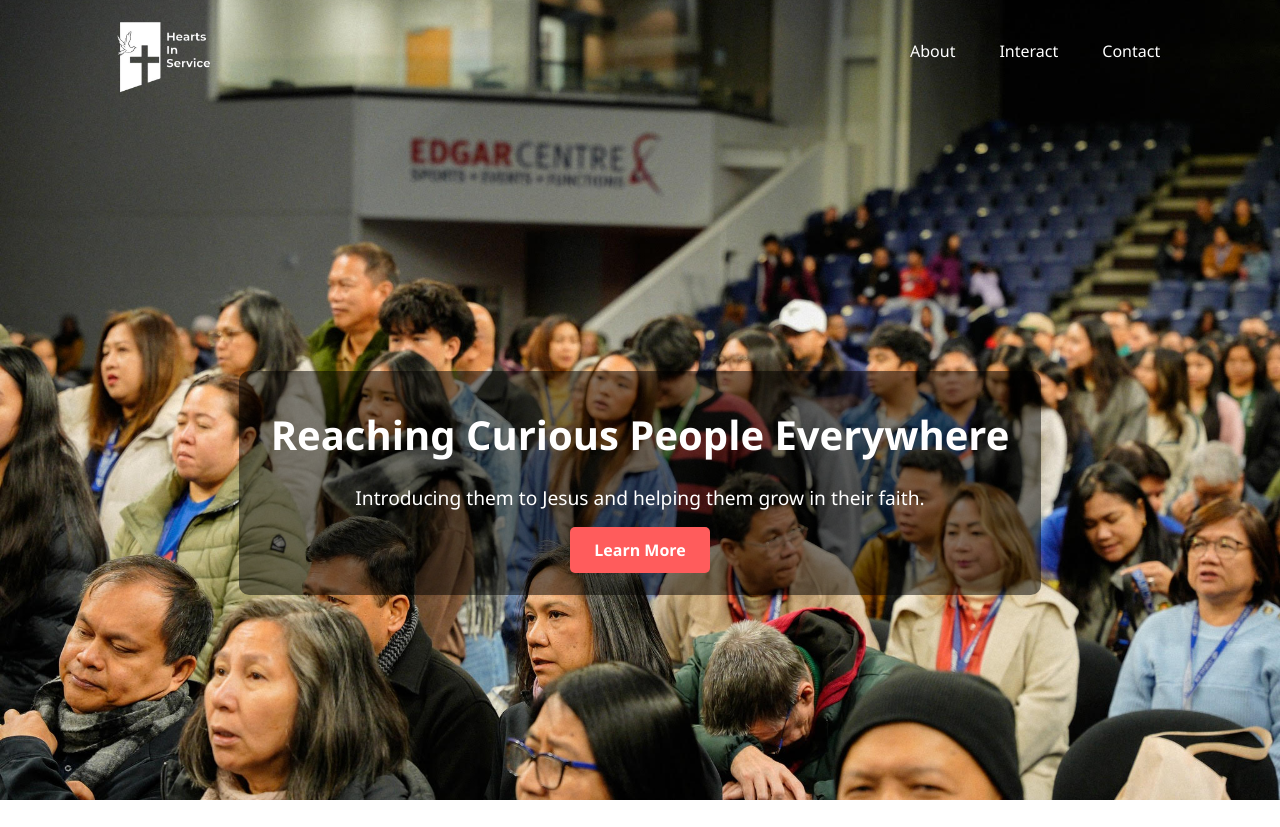
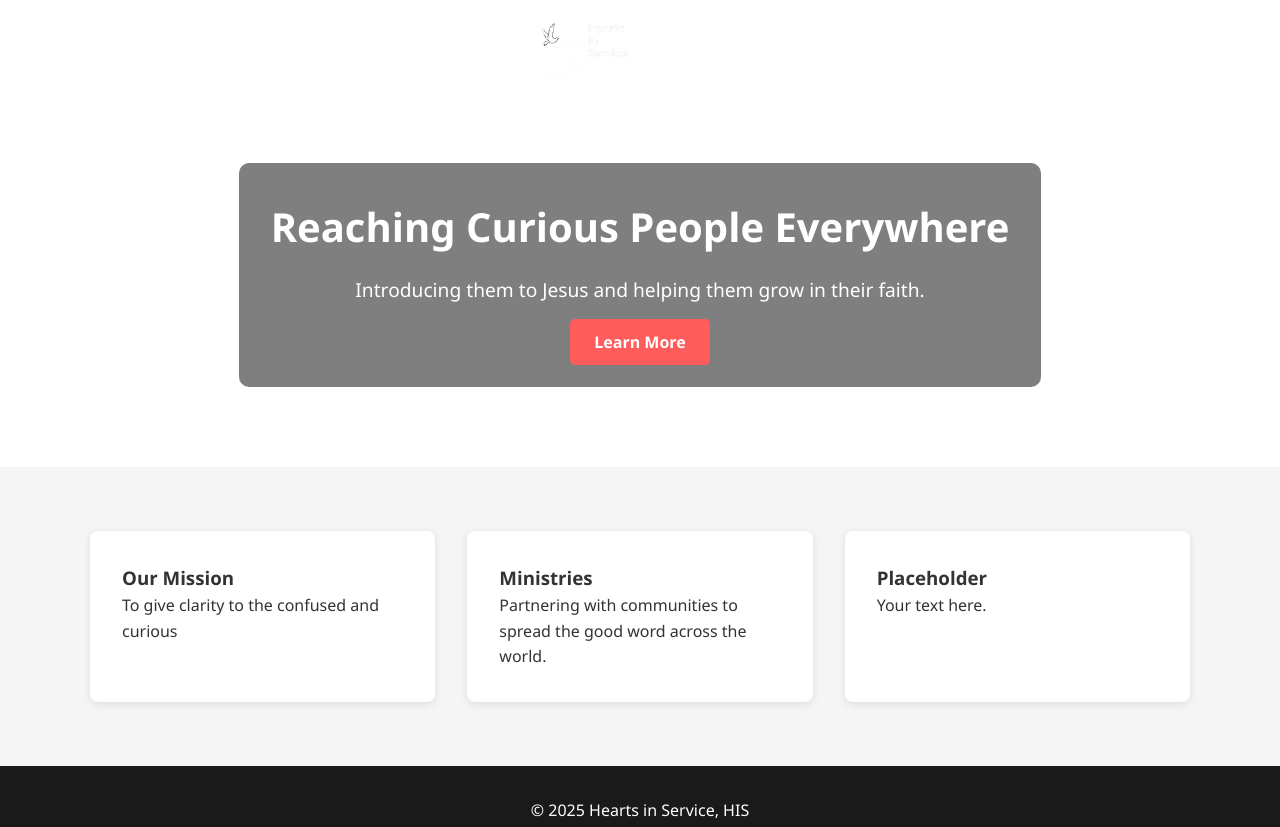
Before and after one commit to ciannuh/his, a plain HTML site: page index.html in a window 1280 px wide. Shown: the top 827 px of the page. Drawn offline with Linux system fonts and the light colour scheme.

Commit message:
Update files

```diff
--- a/CSS/style.css
+++ b/CSS/style.css
@@ -5,9 +5,10 @@
 }
 
 html, body {
-  height: 100%;
   margin: 0;
   padding: 0;
+  overflow-x: hidden;
+  width: 100%;
 }
 
 body {
@@ -31,9 +32,12 @@ a {
 .navbar {
   background-color: transparent;
   color: #fff;
-  height: 120px;
+  height: 100%;
+  max-height: 120px;
   padding: 0;
   display: flex;
+  flex-wrap: wrap;
+  justify-content: space-between;
   align-items: center;
   position: sticky;
   top: 0;
@@ -53,10 +57,11 @@ a {
 .nav-links {
   list-style: none;
   display: flex;
-  gap: 1.5rem;
-  margin-left: 550px;
-  margin-right: 100px;
-  margin-top: 20px;
+  gap: 1rem;
+  margin-left: 0;
+  margin-right: 0;
+  margin-top: 10px;
+  flex-direction: column;
 }
 
 .nav-links a {
@@ -75,6 +80,7 @@ a {
   padding: 5rem 1rem;
   position: relative;
   z-index: 1;
+  min-height: auto;
 }
 
 
@@ -140,14 +146,15 @@ footer {
 
 /* Logo */
 .logo img {
-  height: 160px;
+  height: auto;
+  max-height: 150px;
   width: auto;
   display: block;
   padding-left: 0px;
-  padding-right: 100px;
+  padding-right: 20px;
   padding-top: 10px;
   margin-right: 10px;
-  margin-top: 30px;
+  margin-top: 10px;
   margin-left: 0px;
 }
 
@@ -158,13 +165,25 @@ footer {
 
 /* Background slideshow */
 #slideshow {
-  position: absolute;
+  position: fixed;
   top: 0;
   left: 0;
-  height: 100%;
-  width: 100%;
+  height: 100vh;
+  width: 100vw;
   background-size: cover;
   background-position: center;
   z-index: -1;
   transition: background-image 1s ease-in-out;
+  display: none;
 }
+
+/* Fix nav-links margins on mobile */
+@media (max-width: 768px) {
+  .nav-links {
+    margin-left: 0;
+    margin-right: 0;
+    margin-top: 10px;
+    flex-direction: column;
+    gap: 1rem;
+  }
+}
--- a/index.html
+++ b/index.html
@@ -2,7 +2,7 @@
 <html>
 <head>
 <meta charset="utf-8">
-<meta name="viewport" content="width=device-width, initial-scale=1.0">
+<meta name="viewport" content="width=device-width, initial-scale=1">
 <title>Home - Hearts In Service</title>
 <link href="CSS/style.css" rel="stylesheet" type="text/css">
 </head>
```
